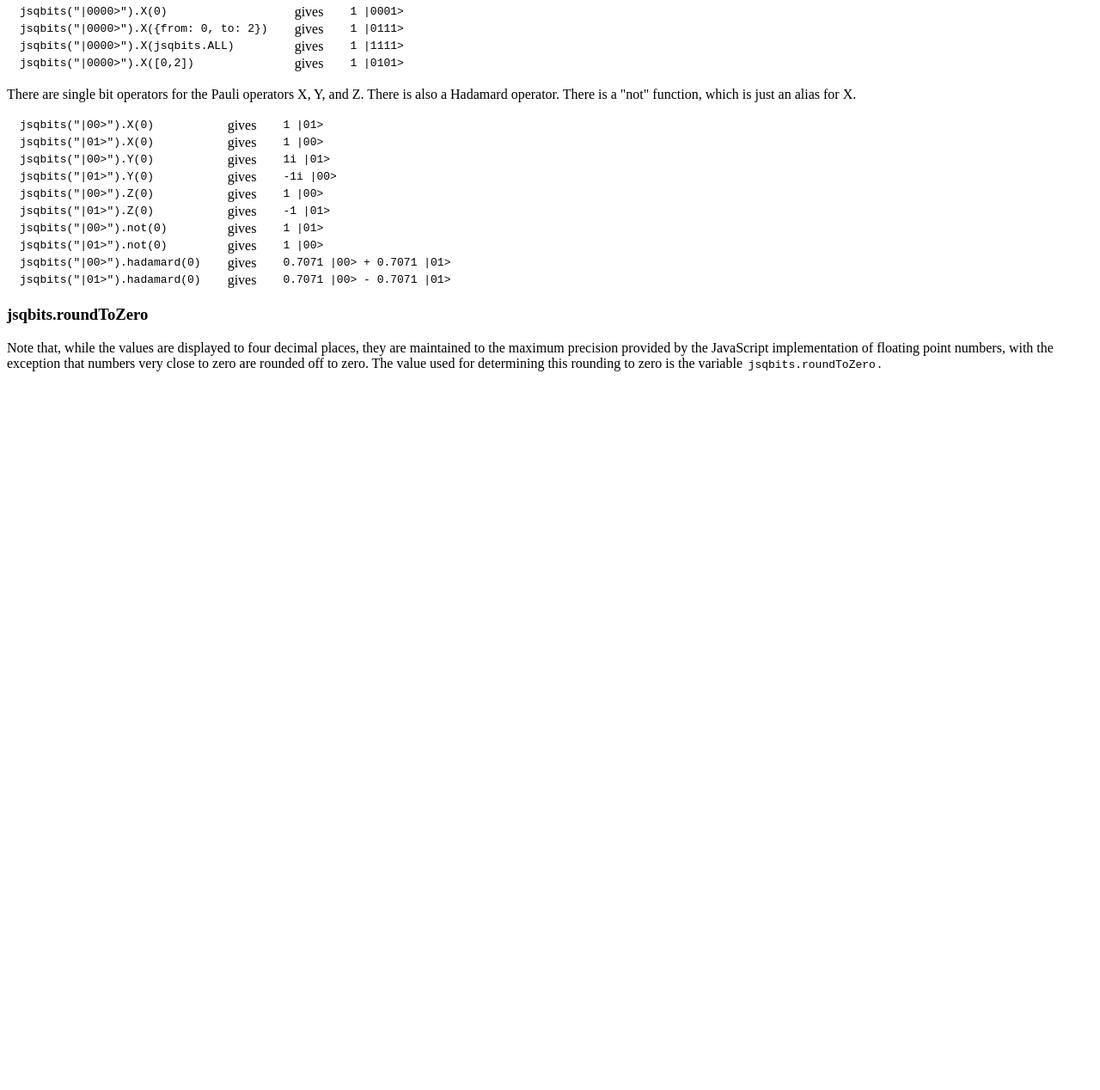
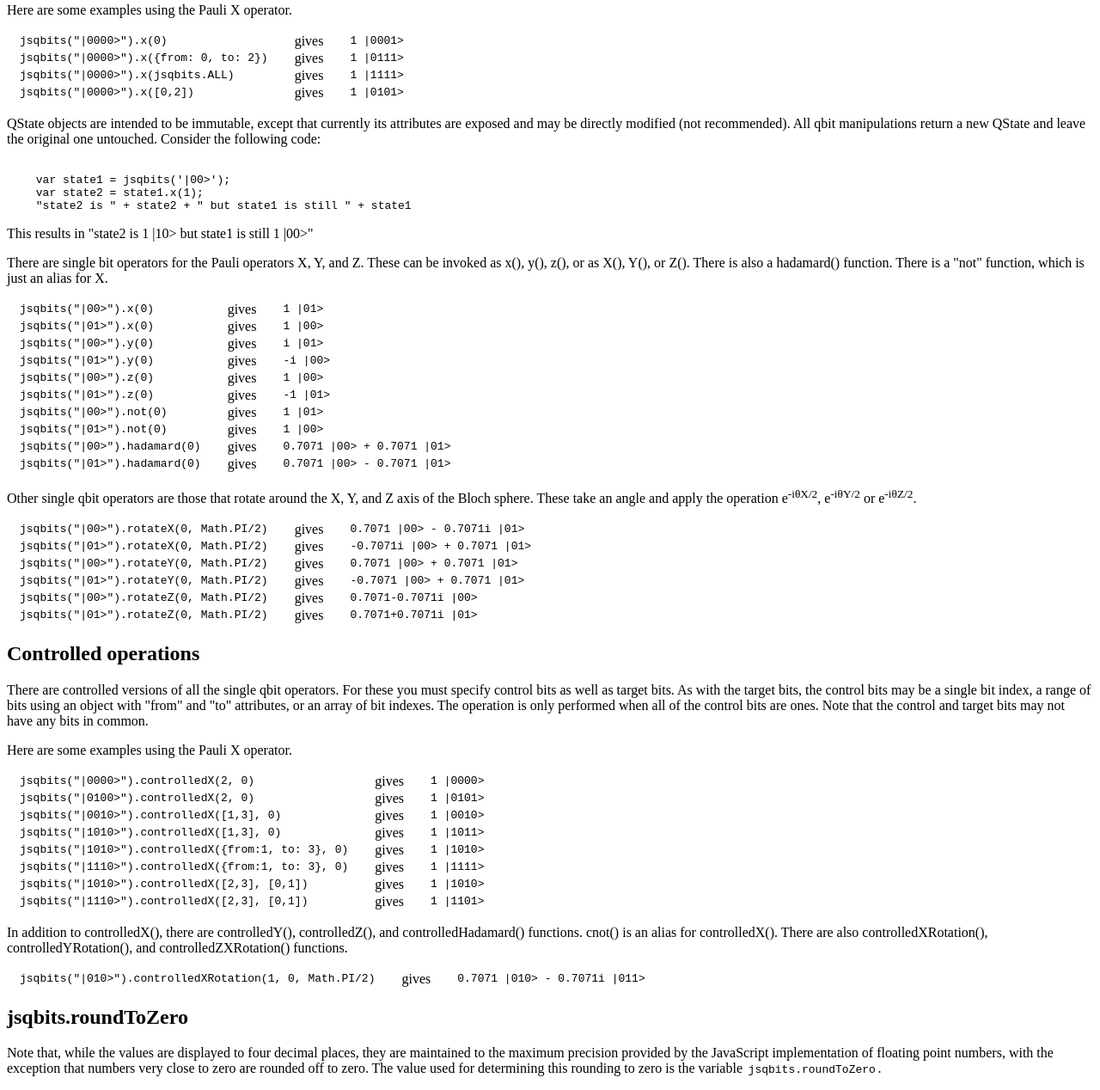
Before and after one commit to davidbkemp/jsqbits, a plain HTML site: page doc/jsqbitsManual.html in a window 1280 px wide. Shown: the part 809-2077 px from the top of the page at 86% size. Before the commit the page ends 1257 px from the top, so only its background shows below. Drawn offline with Linux system fonts and the light colour scheme.

Commit message:
Expand the user manual

```diff
--- a/doc/jsqbitsManual.html
+++ b/doc/jsqbitsManual.html
@@ -9,11 +9,11 @@
 </head>
 <body>
 <p id="topErrorMessage" class="error" style="display: none;">
-    Automatic error checking of sample code has picked up some errors (highlighted in red).
+    Automatic error checking of code samples has picked up some errors (highlighted in red).
 </p>
 <p id="topWarningMessage" class="warning">
-    Performing automatic error checking of sample code.
-    If you can still see this message after a few seconds, then you probably have JavaScript disabled.
+    Performing automatic error checking of code samples.
+    If you can still see this message, then you probably have JavaScript disabled.
 </p>
 <h1>jsqbits User Manual</h1>
 <p>
@@ -34,7 +34,7 @@
 <h2>jsqbits.QState</h2>
 <p>
     QState is used to encapsulate the state of a quantum computer.
-    You create one by either calling its constructor or using the convenient <code>jsqbits</code> function.
+    You create one by either calling its constructor or using the convenient <code>jsqbits(bitString)</code> function.
 </p>
 <p>
     The jsqbits function takes a string zeros and ones representing the state of its qbits.
@@ -74,6 +74,11 @@
     0.5 |0000> + 0.5 |0001> + 0.5 |0100> + 0.5 |0101>
 </code>
 
+<p>
+    WARNING: Currently, instead of copying the supplied amplitude array, a reference to it is used,
+    and so any subsequent modifications will affect the QState object.
+</p>
+
 <h2>Single qbit operators</h2>
 
 <p>
@@ -93,63 +98,82 @@
 <table class="samples">
     <tbody>
     <tr>
-        <td class="code" id="singel1">jsqbits("|0000>").X(0)</td>
+        <td class="code" id="single1">jsqbits("|0000>").x(0)</td>
         <td>gives</td>
-        <td class="code" data-sampleref="singel1">1 |0001></td>
+        <td class="code" data-sampleref="single1">1 |0001></td>
     </tr>
     <tr>
-        <td class="code" id="singel2">jsqbits("|0000>").X({from: 0, to: 2})</td>
+        <td class="code" id="single2">jsqbits("|0000>").x({from: 0, to: 2})</td>
         <td>gives</td>
-        <td class="code" data-sampleref="singel2">1 |0111></td>
+        <td class="code" data-sampleref="single2">1 |0111></td>
     </tr>
     <tr>
-        <td class="code" id="singele3">jsqbits("|0000>").X(jsqbits.ALL)</td>
+        <td class="code" id="single3">jsqbits("|0000>").x(jsqbits.ALL)</td>
         <td>gives</td>
-        <td class="code" data-sampleref="singele3">1 |1111></td>
+        <td class="code" data-sampleref="single3">1 |1111></td>
     </tr>
     <tr>
-        <td class="code" id="singele4">jsqbits("|0000>").X([0,2])</td>
+        <td class="code" id="single4">jsqbits("|0000>").x([0,2])</td>
         <td>gives</td>
-        <td class="code" data-sampleref="singele4">1 |0101></td>
+        <td class="code" data-sampleref="single4">1 |0101></td>
     </tr>
     </tbody>
 </table>
 
 <p>
+    QState objects are intended to be immutable,
+    except that currently its attributes are exposed and may be directly modified (not recommended).
+    All qbit manipulations return a new QState and leave the original one untouched.
+    Consider the following code:
+</p>
+
+<code class="block" id='immutableExample'>
+    var state1 = jsqbits('|00>');
+    var state2 = state1.x(1);
+    "state2 is " + state2 + " but state1 is still " + state1
+</code>
+
+<p>
+    This results in
+    "<span data-sampleref="immutableExample">state2 is 1 |10> but state1 is still 1 |00></span>"
+</p>
+
+<p>
     There are single bit operators for the Pauli operators X, Y, and Z.
-    There is also a Hadamard operator.
+    These can be invoked as x(), y(), z(), or as X(), Y(), or Z().
+    There is also a hadamard() function.
     There is a "not" function, which is just an alias for X.
 </p>
 
 <table class="samples">
     <tbody>
     <tr>
-        <td class="code" id="x0">jsqbits("|00>").X(0)</td>
+        <td class="code" id="x0">jsqbits("|00>").x(0)</td>
         <td>gives</td>
         <td class="code" data-sampleref="x0">1 |01></td>
     </tr>
     <tr>
-        <td class="code" id="x1">jsqbits("|01>").X(0)</td>
+        <td class="code" id="x1">jsqbits("|01>").x(0)</td>
         <td>gives</td>
         <td class="code" data-sampleref="x1">1 |00></td>
     </tr>
     <tr>
-        <td class="code" id="y0">jsqbits("|00>").Y(0)</td>
+        <td class="code" id="y0">jsqbits("|00>").y(0)</td>
         <td>gives</td>
-        <td class="code" data-sampleref="y0">1i |01></td>
+        <td class="code" data-sampleref="y0">i |01></td>
     </tr>
     <tr>
-        <td class="code" id="y1">jsqbits("|01>").Y(0)</td>
+        <td class="code" id="y1">jsqbits("|01>").y(0)</td>
         <td>gives</td>
-        <td class="code" data-sampleref="y1">-1i |00></td>
+        <td class="code" data-sampleref="y1">-i |00></td>
     </tr>
     <tr>
-        <td class="code" id="z0">jsqbits("|00>").Z(0)</td>
+        <td class="code" id="z0">jsqbits("|00>").z(0)</td>
         <td>gives</td>
         <td class="code" data-sampleref="z0">1 |00></td>
     </tr>
     <tr>
-        <td class="code" id="z1">jsqbits("|01>").Z(0)</td>
+        <td class="code" id="z1">jsqbits("|01>").z(0)</td>
         <td>gives</td>
         <td class="code" data-sampleref="z1">-1 |01></td>
     </tr>
@@ -175,7 +199,126 @@
     </tbody>
 </table>
 
-<h3>jsqbits.roundToZero</h3>
+<p>
+Other single qbit operators are those that rotate around the X, Y, and Z axis of the Bloch sphere.
+These take an angle and apply the operation
+e<sup>-i&theta;X/2</sup>,
+e<sup>-i&theta;Y/2</sup> or
+e<sup>-i&theta;Z/2</sup>.
+</p>
+
+<table class="samples">
+    <tbody>
+    <tr>
+        <td class="code" id="rotateX0">jsqbits("|00>").rotateX(0, Math.PI/2)</td>
+        <td>gives</td>
+        <td class="code" data-sampleref="rotateX0">0.7071 |00> - 0.7071i |01></td>
+    </tr>
+    <tr>
+        <td class="code" id="rotateX1">jsqbits("|01>").rotateX(0, Math.PI/2)</td>
+        <td>gives</td>
+        <td class="code" data-sampleref="rotateX1">-0.7071i |00> + 0.7071 |01></td>
+    </tr>
+    <tr>
+        <td class="code" id="rotateY0">jsqbits("|00>").rotateY(0, Math.PI/2)</td>
+        <td>gives</td>
+        <td class="code" data-sampleref="rotateY0">0.7071 |00> + 0.7071 |01></td>
+    </tr>
+    <tr>
+        <td class="code" id="rotateY1">jsqbits("|01>").rotateY(0, Math.PI/2)</td>
+        <td>gives</td>
+        <td class="code" data-sampleref="rotateY1">-0.7071 |00> + 0.7071 |01></td>
+    </tr>
+    <tr>
+        <td class="code" id="rotateZ0">jsqbits("|00>").rotateZ(0, Math.PI/2)</td>
+        <td>gives</td>
+        <td class="code" data-sampleref="rotateZ0">0.7071-0.7071i |00></td>
+    </tr>
+    <tr>
+        <td class="code" id="rotateZ1">jsqbits("|01>").rotateZ(0, Math.PI/2)</td>
+        <td>gives</td>
+        <td class="code" data-sampleref="rotateZ1">0.7071+0.7071i |01></td>
+    </tr>
+    </tbody>
+</table>
+
+<h2>Controlled operations</h2>
+
+<p>
+    There are controlled versions of all the single qbit operators.
+    For these you must specify control bits as well as target bits.
+    As with the target bits, the control bits may be a single bit index,
+    a range of bits using an object with "from" and "to" attributes,
+    or an array of bit indexes.
+    The operation is only performed when all of the control bits are ones.
+    Note that the control and target bits may not have any bits in common.
+</p>
+
+<p>
+    Here are some examples using the Pauli X operator.
+</p>
+
+<table class="samples">
+    <tbody>
+    <tr>
+        <td class="code" id="control1">jsqbits("|0000>").controlledX(2, 0)</td>
+        <td>gives</td>
+        <td class="code" data-sampleref="control1">1 |0000></td>
+    </tr>
+    <tr>
+        <td class="code" id="control2">jsqbits("|0100>").controlledX(2, 0)</td>
+        <td>gives</td>
+        <td class="code" data-sampleref="control2">1 |0101></td>
+    </tr>
+    <tr>
+        <td class="code" id="control3">jsqbits("|0010>").controlledX([1,3], 0)</td>
+        <td>gives</td>
+        <td class="code" data-sampleref="control3">1 |0010></td>
+    </tr>
+    <tr>
+        <td class="code" id="control4">jsqbits("|1010>").controlledX([1,3], 0)</td>
+        <td>gives</td>
+        <td class="code" data-sampleref="control4">1 |1011></td>
+    </tr>
+    <tr>
+        <td class="code" id="control5">jsqbits("|1010>").controlledX({from:1, to: 3}, 0)</td>
+        <td>gives</td>
+        <td class="code" data-sampleref="control5">1 |1010></td>
+    </tr>
+    <tr>
+        <td class="code" id="control6">jsqbits("|1110>").controlledX({from:1, to: 3}, 0)</td>
+        <td>gives</td>
+        <td class="code" data-sampleref="control6">1 |1111></td>
+    </tr>
+    <tr>
+        <td class="code" id="control7">jsqbits("|1010>").controlledX([2,3], [0,1])</td>
+        <td>gives</td>
+        <td class="code" data-sampleref="control7">1 |1010></td>
+    </tr>
+    <tr>
+        <td class="code" id="control8">jsqbits("|1110>").controlledX([2,3], [0,1])</td>
+        <td>gives</td>
+        <td class="code" data-sampleref="control8">1 |1101></td>
+    </tr>
+    </tbody>
+</table>
+
+<p>
+    In addition to controlledX(), there are controlledY(), controlledZ(), and controlledHadamard() functions.
+    cnot() is an alias for controlledX().
+    There are also controlledXRotation(), controlledYRotation(), and controlledZXRotation() functions.
+</p>
+<table class="samples">
+    <tbody>
+    <tr>
+        <td class="code" id="controlledXRotation">jsqbits("|010>").controlledXRotation(1, 0, Math.PI/2)</td>
+        <td>gives</td>
+        <td class="code" data-sampleref="controlledXRotation">0.7071 |010> - 0.7071i |011></td>
+    </tr>
+    </tbody>
+</table>
+
+<h2 id='roundToZero'>jsqbits.roundToZero</h2>
 <p>
     Note that, while the values are displayed to four decimal places, they are maintained to
     the maximum precision provided by the JavaScript implementation of floating point numbers,
--- a/src/js/jsqbits.js
+++ b/src/js/jsqbits.js
@@ -12,6 +12,10 @@
    WITHOUT WARRANTIES OR CONDITIONS OF ANY KIND, either express or implied.
    See the License for the specific language governing permissions and
    limitations under the License.
+ */
+
+/**
+ * For documentation, and the latest version, see http://www.jsqbits.org/
  */
 
 function jsqbits(bitString) {
@@ -60,9 +64,17 @@ new function() {
 
     jsqbits.Complex.prototype.toString = function() {
         if (this.imaginary === 0) return "" + this.real;
-        if (this.real === 0) return "" + this.imaginary + 'i';
+        var imaginaryString;
+        if (this.imaginary === 1) {
+            imaginaryString = 'i';
+        } else if (this.imaginary === -1) {
+            imaginaryString = '-i';
+        } else {
+            imaginaryString = this.imaginary + 'i';
+        }
+        if (this.real === 0) return imaginaryString;
         var sign = (this.imaginary < 0) ? "" : "+";
-        return this.real + sign + this.imaginary + "i";
+        return this.real + sign + imaginaryString;
     };
 
     jsqbits.Complex.prototype.format = function(options) {
```
Also changed, not shown: test/jasmine/spec/complex_spec.js (+6 -1 lines).
